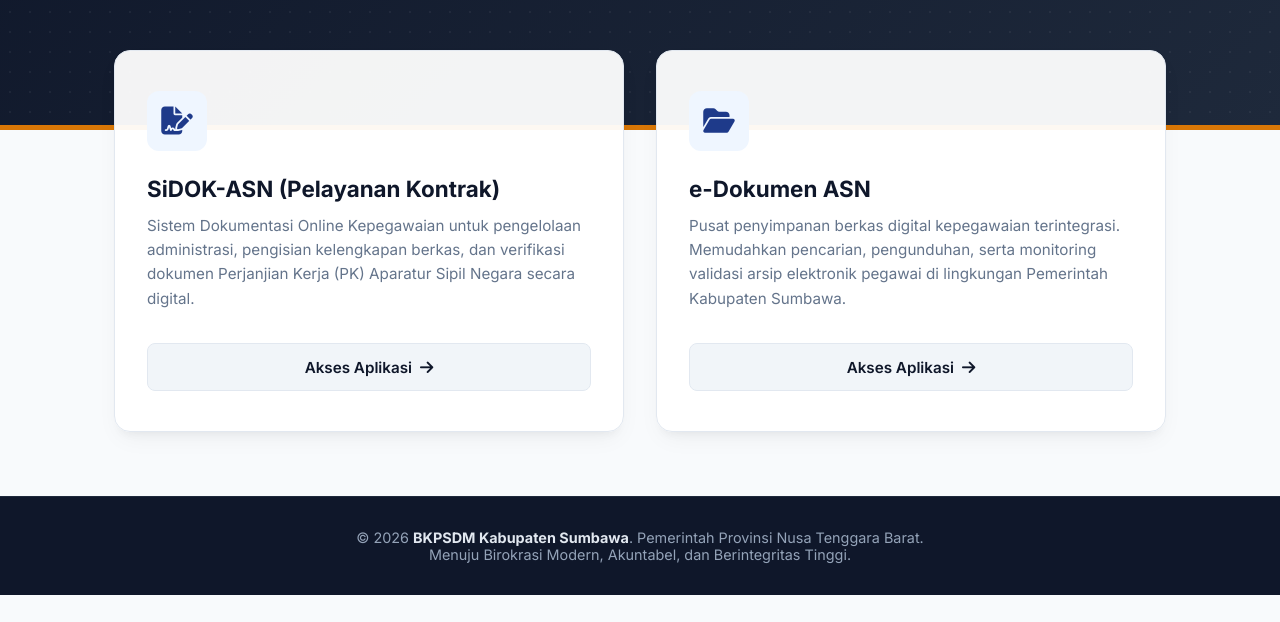
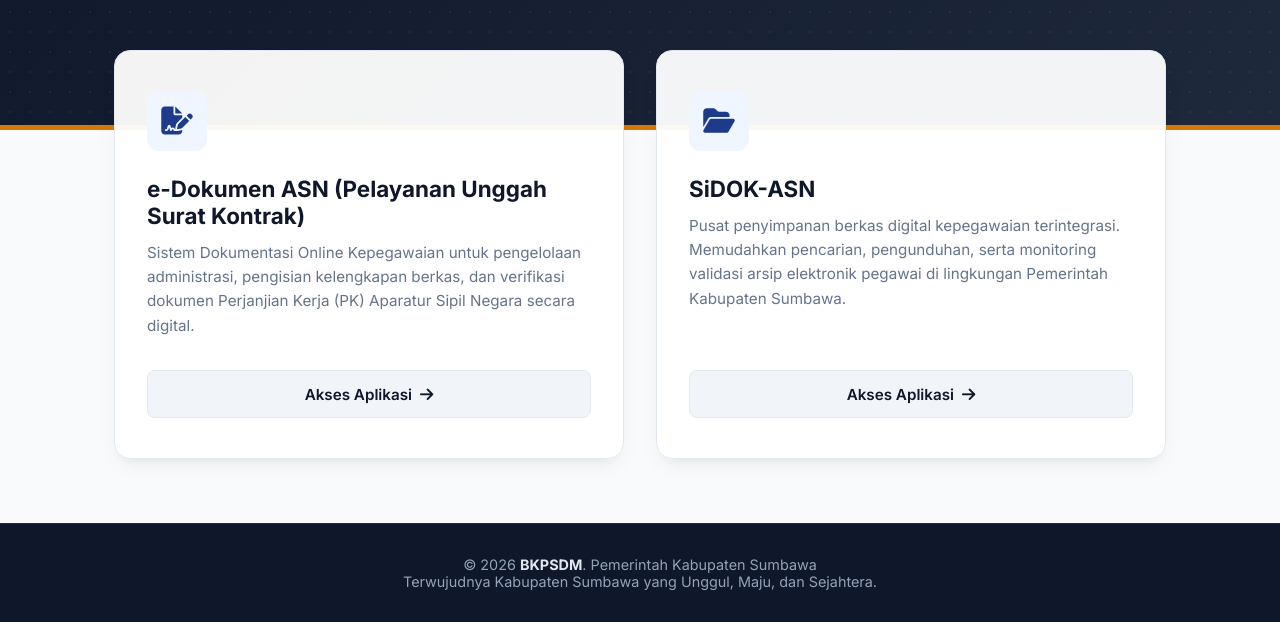
Before and after one commit to bkpsdmsumbawa-asdma/pppkparuhwaktu, a plain HTML site: page index.html in a window 1280 px wide. Shown: the part 238-860 px from the top of the page. Before the commit the page ends 833 px from the top, so only its background shows below. Drawn offline with Linux system fonts and the light colour scheme.

Commit message:
Update index.html

```diff
--- a/index.html
+++ b/index.html
@@ -268,7 +268,7 @@
           <div class="card-header-icon">
             <i class="fa-solid fa-file-signature"></i>
           </div>
-          <h2 class="card-title">SiDOK-ASN (Pelayanan Kontrak)</h2>
+          <h2 class="card-title">e-Dokumen ASN (Pelayanan Unggah Surat Kontrak)</h2>
           <p class="card-desc">Sistem Dokumentasi Online Kepegawaian untuk pengelolaan administrasi, pengisian kelengkapan berkas, dan verifikasi dokumen Perjanjian Kerja (PK) Aparatur Sipil Negara secara digital.</p>
         </div>
         <!-- Link relatif mengarah ke subfolder /pk/ -->
@@ -283,7 +283,7 @@
           <div class="card-header-icon">
             <i class="fa-solid fa-folder-open"></i>
           </div>
-          <h2 class="card-title">e-Dokumen ASN</h2>
+          <h2 class="card-title">SiDOK-ASN</h2>
           <p class="card-desc">Pusat penyimpanan berkas digital kepegawaian terintegrasi. Memudahkan pencarian, pengunduhan, serta monitoring validasi arsip elektronik pegawai di lingkungan Pemerintah Kabupaten Sumbawa.</p>
         </div>
         <!-- Link relatif mengarah ke subfolder /e-doc/ -->
@@ -297,7 +297,7 @@
 
   <!-- Professional Footer -->
   <footer>
-    <p>&copy; 2026 <strong>BKPSDM Kabupaten Sumbawa</strong>. Pemerintah Provinsi Nusa Tenggara Barat. <br>Menuju Birokrasi Modern, Akuntabel, dan Berintegritas Tinggi.</p>
+    <p>&copy; 2026 <strong>BKPSDM</strong>. Pemerintah Kabupaten Sumbawa <br>Terwujudnya Kabupaten Sumbawa yang Unggul, Maju, dan Sejahtera.</p>
   </footer>
 
 </body>
```
